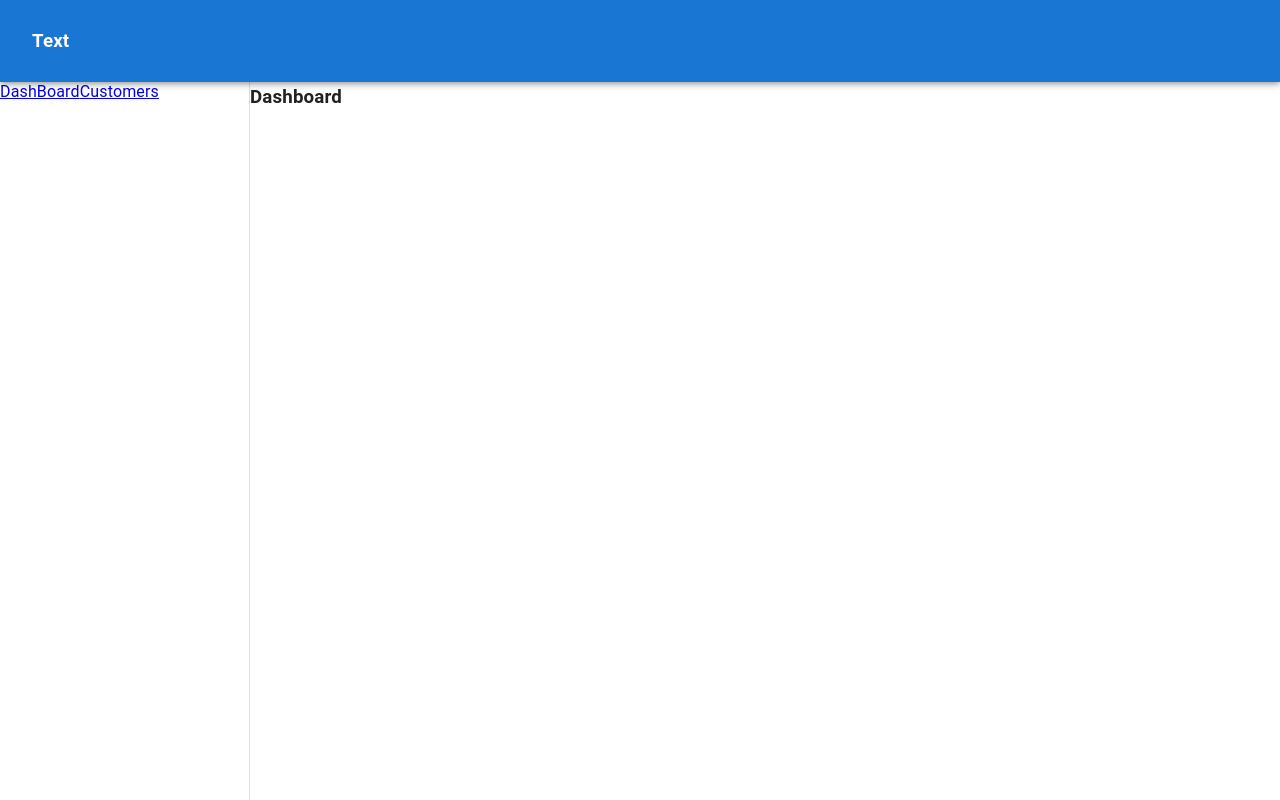
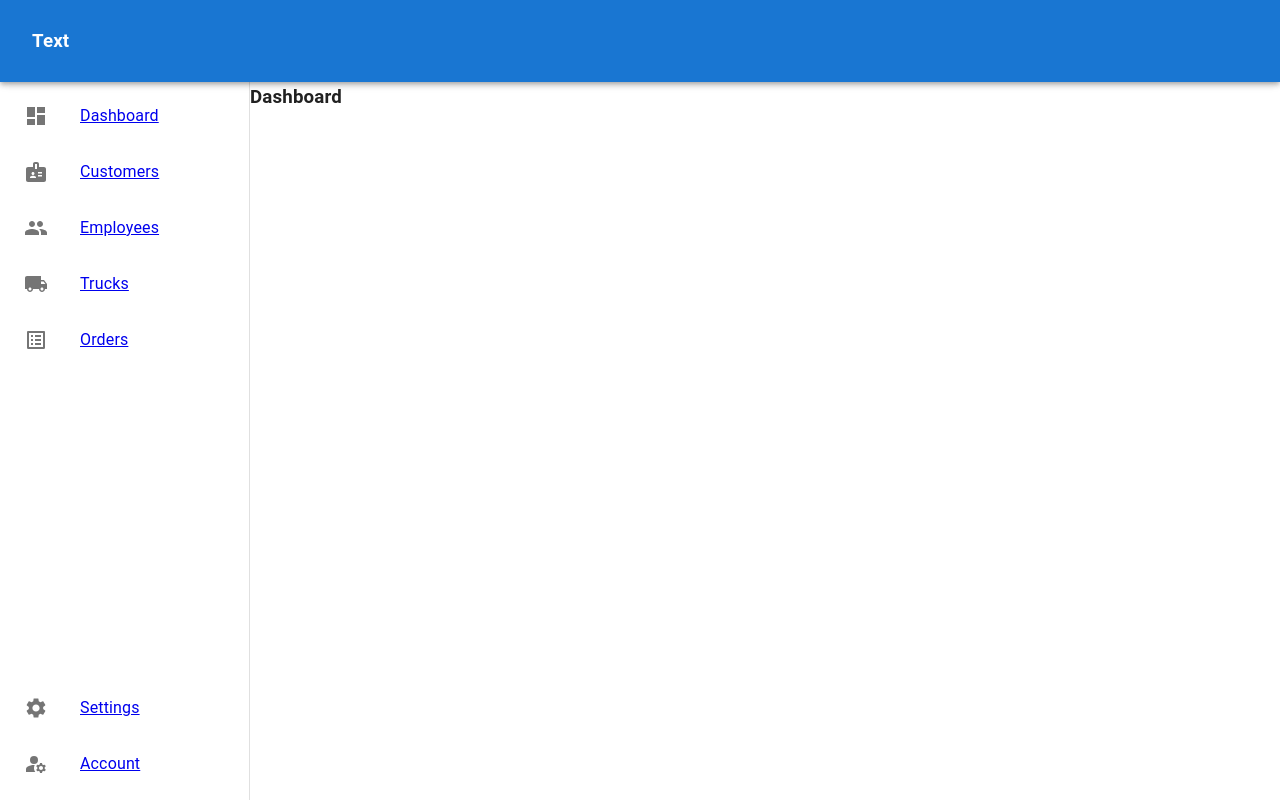
Before and after one commit to mzgardowski/transport-app, a React (Create React App) app: page / in a window 1280 px wide. Built offline with nearby package versions, Linux system fonts and the light colour scheme.

Commit message:
link list, tests

```diff
--- a/src/App.tsx
+++ b/src/App.tsx
@@ -15,6 +15,12 @@ const App = () => {
         <Toolbar />
         <Routes>
           <Route path="/" element={<Dashboard />} />
+          <Route path="/customers" element={<Dashboard />} />
+          <Route path="/employees" element={<Dashboard />} />
+          <Route path="/trucks" element={<Dashboard />} />
+          <Route path="/orders" element={<Dashboard />} />
+          <Route path="/settings" element={<Dashboard />} />
+          <Route path="/account" element={<Dashboard />} />
         </Routes>
       </Box>
     </Box>
--- a/src/components/Layout/SideNavigation.tsx
+++ b/src/components/Layout/SideNavigation.tsx
@@ -1,5 +1,21 @@
 import React from "react";
-import { Drawer, Box } from "@mui/material";
+import {
+  Drawer,
+  Box,
+  List,
+  ListItem,
+  ListItemButton,
+  ListItemIcon,
+} from "@mui/material";
+import {
+  People,
+  Dashboard,
+  Badge,
+  LocalShipping,
+  Settings,
+  ManageAccounts,
+  ListAlt,
+} from "@mui/icons-material";
 import { Link } from "react-router-dom";
 
 const SideNavigation = () => {
@@ -12,9 +28,83 @@ const SideNavigation = () => {
         [`& .MuiDrawer-paper`]: { width: 250, boxSizing: "border-box" },
       }}
     >
-      <Box sx={{ marginTop: "80px" }}>
-        <Link to="/">DashBoard</Link>
-        <Link to="/customers">Customers</Link>
+      <Box
+        sx={{
+          display: "flex",
+          flexWrap: "wrap",
+          marginTop: "80px",
+          width: "100%",
+          height: "100%",
+        }}
+      >
+        <List
+          sx={{
+            width: "100%",
+          }}
+        >
+          <nav>
+            <ListItem sx={{ padding: 1 }}>
+              <ListItemButton>
+                <ListItemIcon>
+                  <Dashboard />
+                </ListItemIcon>
+                <Link to="/">Dashboard</Link>
+              </ListItemButton>
+            </ListItem>
+            <ListItem sx={{ padding: 1 }}>
+              <ListItemButton>
+                <ListItemIcon>
+                  <Badge />
+                </ListItemIcon>
+                <Link to="/customers">Customers</Link>
+              </ListItemButton>
+            </ListItem>
+            <ListItem sx={{ padding: 1 }}>
+              <ListItemButton>
+                <ListItemIcon>
+                  <People />
+                </ListItemIcon>
+                <Link to="/employees">Employees</Link>
+              </ListItemButton>
+            </ListItem>
+            <ListItem sx={{ padding: 1 }}>
+              <ListItemButton>
+                <ListItemIcon>
+                  <LocalShipping />
+                </ListItemIcon>
+                <Link to="/trucks">Trucks</Link>
+              </ListItemButton>
+            </ListItem>
+            <ListItem sx={{ padding: 1 }}>
+              <ListItemButton>
+                <ListItemIcon>
+                  <ListAlt />
+                </ListItemIcon>
+                <Link to="/orders">Orders</Link>
+              </ListItemButton>
+            </ListItem>
+          </nav>
+        </List>
+        <List sx={{ alignSelf: "flex-end", width: "100%" }}>
+          <nav>
+            <ListItem sx={{ padding: 1 }}>
+              <ListItemButton>
+                <ListItemIcon>
+                  <Settings />
+                </ListItemIcon>
+                <Link to="/settings">Settings</Link>
+              </ListItemButton>
+            </ListItem>
+            <ListItem sx={{ padding: 1 }}>
+              <ListItemButton>
+                <ListItemIcon>
+                  <ManageAccounts />
+                </ListItemIcon>
+                <Link to="/account">Account</Link>
+              </ListItemButton>
+            </ListItem>
+          </nav>
+        </List>
       </Box>
     </Drawer>
   );
```
Also changed, not shown: 2 other files (tests, documents, lock files or other folders).
